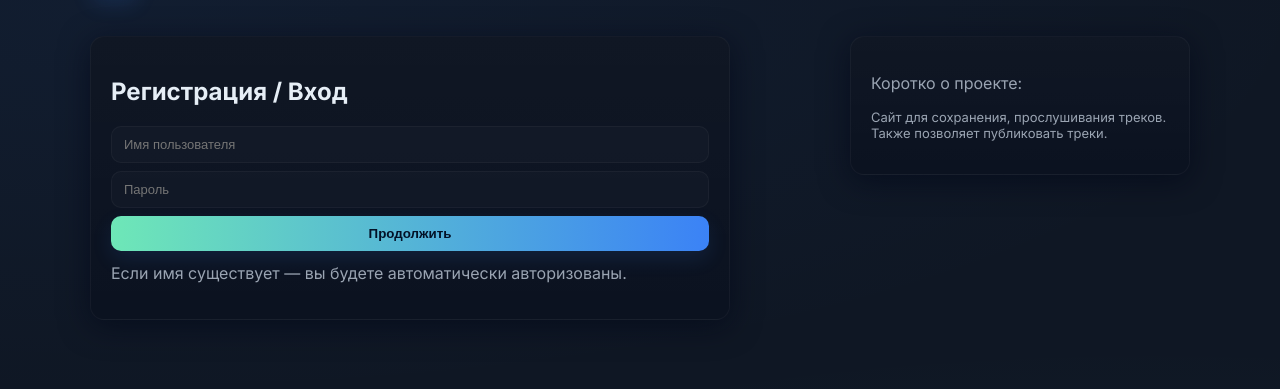
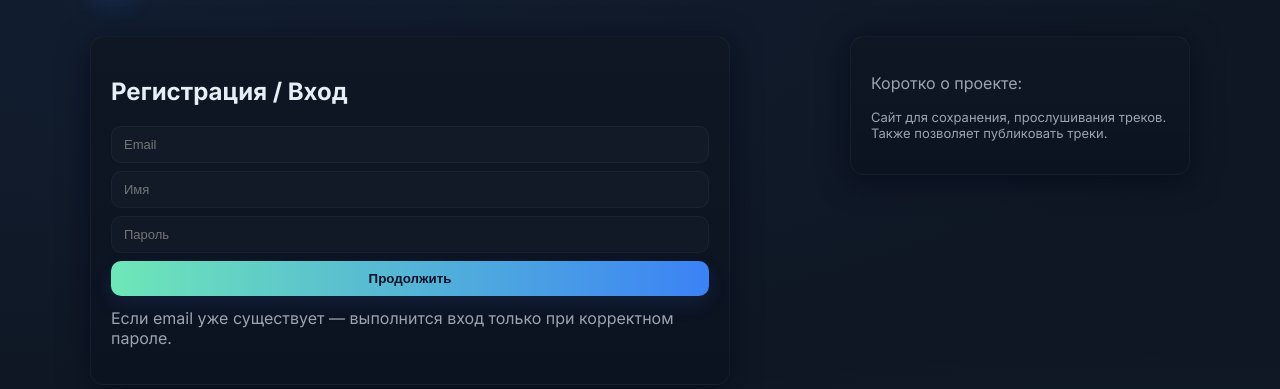
Before and after one commit to EgorBP/B-T-and-SARD, a FastAPI app: page /register in a window 1280 px wide. Shown: the part 80-469 px from the top of the page. Run offline with FastAPI, Linux system fonts and the light colour scheme.

Commit message:
Переделаны модели для БД

```diff
--- a/main.py
+++ b/main.py
@@ -53,18 +53,21 @@ def register_page(request: Request):
 
 @app.post("/register")
 def register(request: Request,
-             username: str = Form(...),
+             email: str = Form(...),
+             name: str = Form(...),
              password: str = Form(...),
              db: Session = Depends(get_db)):
 
-    user = db.query(User).filter(User.username == username).first()
+    user = db.query(User).filter(User.email == email).first()
 
     if user:
+        if not pwd_context.verify(password, user.password_hash):
+            raise HTTPException(status_code=400, detail="Неверный пароль")
         request.session["user_id"] = user.id
         return RedirectResponse("/profile", status_code=303)
 
     hashed = pwd_context.hash(password)
-    user = User(username=username, password_hash=hashed)
+    user = User(email=email, name=name, password_hash=hashed)
     db.add(user)
     db.commit()
     db.refresh(user)
--- a/templates/profile.html
+++ b/templates/profile.html
@@ -3,7 +3,7 @@
 <head>
     <meta charset="utf-8" />
     <meta name="viewport" content="width=device-width,initial-scale=1" />
-    <title>Profile — {{ user.username }}</title>
+    <title>Profile — {{ user.user }}</title>
     <link rel="stylesheet" href="/static/style.css" />
     <script src="/static/player.js" defer></script>
 </head>
@@ -67,10 +67,10 @@
     <aside class="sidebar">
         <div class="card profile-header">
             <a href="/profile" class="avatar-link" aria-label="Перейти в профиль">
-                <div class="avatar">{{ user.username[0]|upper }}</div>
+                <div class="avatar">{{ user.user[0]|upper }}</div>
             </a>
             <div>
-                <p class="user-name">{{ user.username }}</p>
+                <p class="user-name">{{ user.user }}</p>
                 <div class="user-actions">
                     <a class="logout-btn" href="/logout" role="button" aria-label="Выйти из аккаунта">Выйти</a>
                 </div>
--- a/templates/register.html
+++ b/templates/register.html
@@ -23,12 +23,13 @@
       <h2>Регистрация / Вход</h2>
 
       <form method="post" class="upload-form">
-        <input class="input" name="username" placeholder="Имя пользователя" required />
+        <input class="input" name="email" type="email" placeholder="Email" required />
+        <input class="input" name="name" placeholder="Имя" required />
         <input class="input" name="password" type="password" placeholder="Пароль" required />
         <button class="upload-btn" type="submit">Продолжить</button>
       </form>
 
-      <p style="color:var(--muted); margin-top:12px;">Если имя существует — вы будете автоматически авторизованы.</p>
+      <p style="color:var(--muted); margin-top:12px;">Если email уже существует — выполнится вход только при корректном пароле.</p>
     </main>
 
     <aside class="sidebar">
```
Also changed, not shown: models.py (+12 -8 lines), templates/tracks.html (+4 -4 lines).
